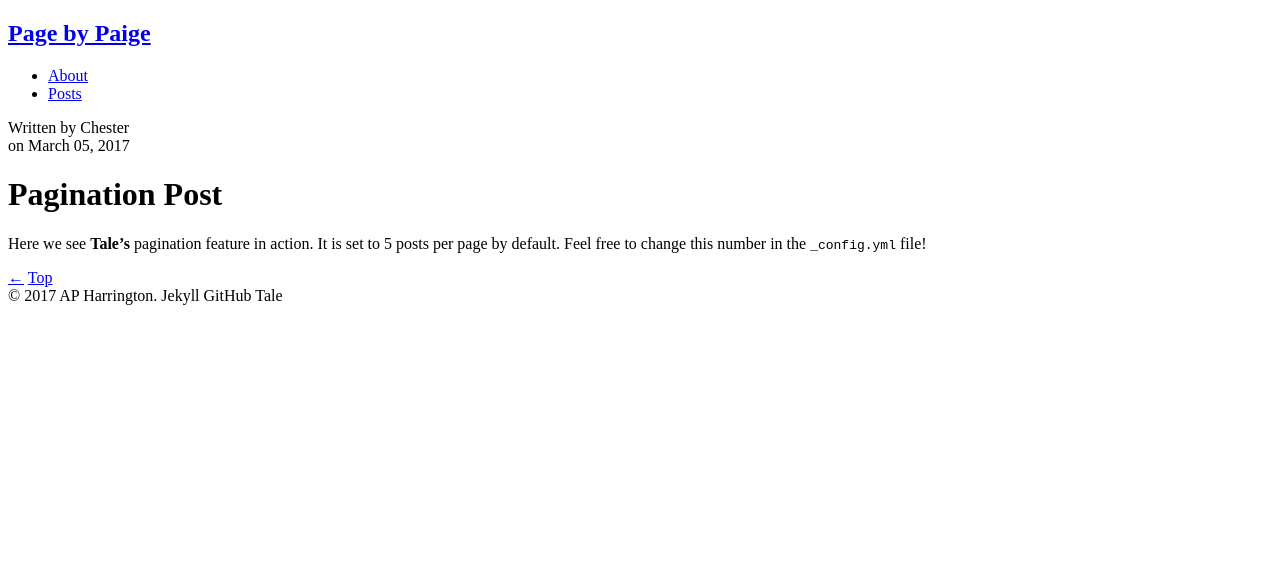
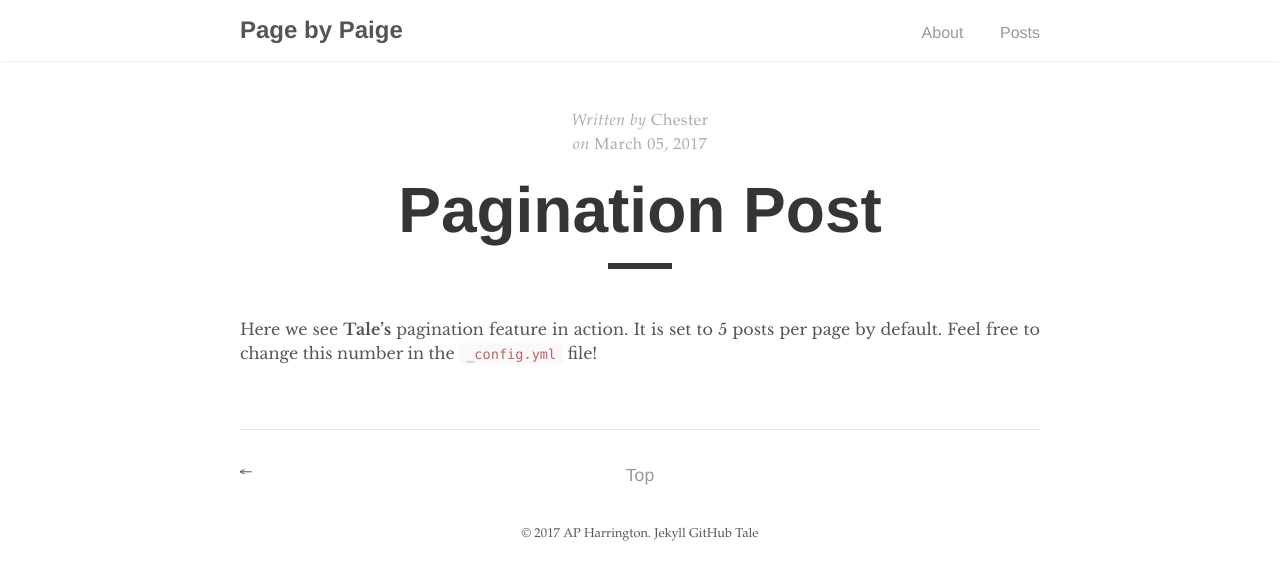
Before and after one commit to APHarrington/apharrington.github.io, a Jekyll site: the page built from _posts/2017-03-05-pagination-post.md, in a window 1280 px wide. Shown: the top 580 px of the page. Built offline with Jekyll 4.4.1, drawn with Linux system fonts in a browser that asks for light colours.

Commit message:
Update head.html

```diff
--- a/_includes/head.html
+++ b/_includes/head.html
@@ -11,6 +11,6 @@
   </title>
 
   <!-- CSS -->
-  <link rel="stylesheet" href="{{ site.baseurl }}styles.css">
+  <link rel="stylesheet" href="{{ site.baseurl }}/styles.css">
   <link rel="stylesheet" href="https://fonts.googleapis.com/css?family=Libre+Baskerville:400,400i,700">
 </head>
```
